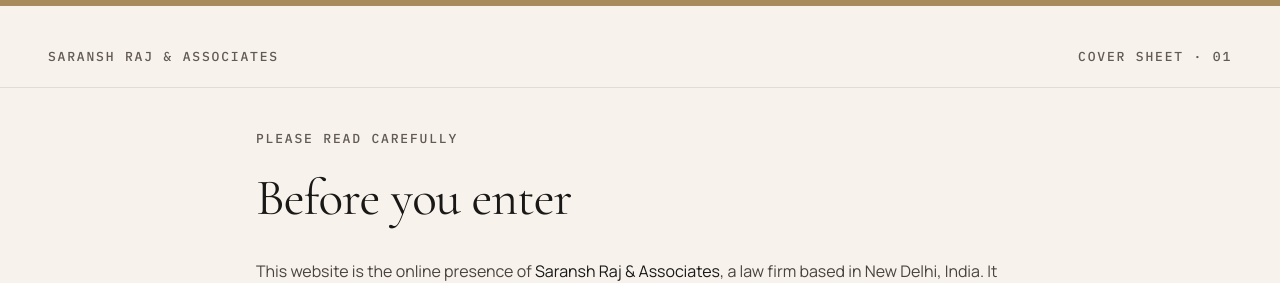
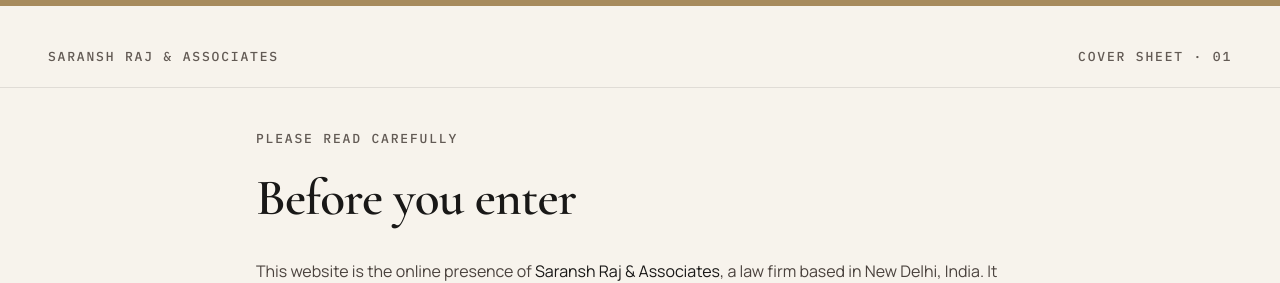
Before and after one commit to daveshkaushal-cloud/saransh-raj-associates, a Next.js app: page /people in a window 1280 px wide. Shown: the top 283 px of the page. Built offline with nearby package versions, Linux system fonts and the light colour scheme; no server answers.

Commit message:
Increase heading weight for site-wide readability

```diff
--- a/src/app/globals.css
+++ b/src/app/globals.css
@@ -187,9 +187,9 @@
     text-rendering: optimizeLegibility;
     overflow-x: hidden;
   }
-  h1, h2, h3, h4 {
+  h1, h2, h3, h4, h5, h6 {
     font-family: var(--font-display), ui-serif, Georgia, serif;
-    font-weight: 400;
+    font-weight: 600;
     letter-spacing: -0.015em;
     color: var(--text-primary);
   }
@@ -210,7 +210,10 @@
    TYPOGRAPHY — editorial system
    Cormorant Garamond display / Manrope body / IBM Plex Mono labels
    ============================================================ */
-.font-display { font-family: var(--font-display), ui-serif, Georgia, serif; }
+.font-display {
+  font-family: var(--font-display), ui-serif, Georgia, serif;
+  font-weight: 600;
+}
 .font-mono   { font-family: var(--font-mono), ui-monospace, monospace; }
 .text-balance { text-wrap: balance; }
 .text-pretty  { text-wrap: pretty; }
@@ -219,7 +222,7 @@
 /* Homepage hero H1: restrained editorial scale across viewports */
 .display-mega {
   font-family: var(--font-display), ui-serif, Georgia, serif;
-  font-weight: 400;
+  font-weight: 600;
   font-size: clamp(2.75rem, 5vw, 4.5rem);  /* 44px → 72px */
   line-height: 1.08;
   letter-spacing: -0.025em;
@@ -228,7 +231,7 @@
 /* Inner-page H1: smaller than the homepage display heading */
 .display-1 {
   font-family: var(--font-display), ui-serif, Georgia, serif;
-  font-weight: 400;
+  font-weight: 600;
   font-size: clamp(2.5rem, 4.5vw, 4rem);  /* 40px → 64px */
   line-height: 1.08;
   letter-spacing: -0.02em;
@@ -237,7 +240,7 @@
 /* Section H2: clamp(38px, 4vw, 58px) */
 .display-2 {
   font-family: var(--font-display), ui-serif, Georgia, serif;
-  font-weight: 400;
+  font-weight: 600;
   font-size: clamp(2.375rem, 4vw, 3.625rem);  /* 38px → 58px */
   line-height: 1.1;
   letter-spacing: -0.016em;
@@ -246,7 +249,7 @@
 /* Large H3: clamp(27px, 2.8vw, 36px) */
 .display-3 {
   font-family: var(--font-display), ui-serif, Georgia, serif;
-  font-weight: 400;
+  font-weight: 600;
   font-size: clamp(1.6875rem, 2.8vw, 2.25rem);  /* 27px → 36px */
   line-height: 1.18;
   letter-spacing: -0.012em;
@@ -255,7 +258,7 @@
 /* Card H3: 20–24px */
 .display-4 {
   font-family: var(--font-display), ui-serif, Georgia, serif;
-  font-weight: 400;
+  font-weight: 600;
   font-size: clamp(1.25rem, 1.6vw, 1.5rem);  /* 20px → 24px */
   line-height: 1.25;
   letter-spacing: -0.008em;
@@ -268,14 +271,14 @@
 .serif-italic {
   font-family: var(--font-display), ui-serif, Georgia, serif;
   font-style: italic;
-  font-weight: 400;
+  font-weight: 600;
   color: var(--color-rose);
 }
 /* Italic accent on burgundy backgrounds — lighter rose for contrast */
 .serif-italic-on-burgundy {
   font-family: var(--font-display), ui-serif, Georgia, serif;
   font-style: italic;
-  font-weight: 400;
+  font-weight: 600;
   color: var(--color-on-burgundy-italic);
 }
 
```
